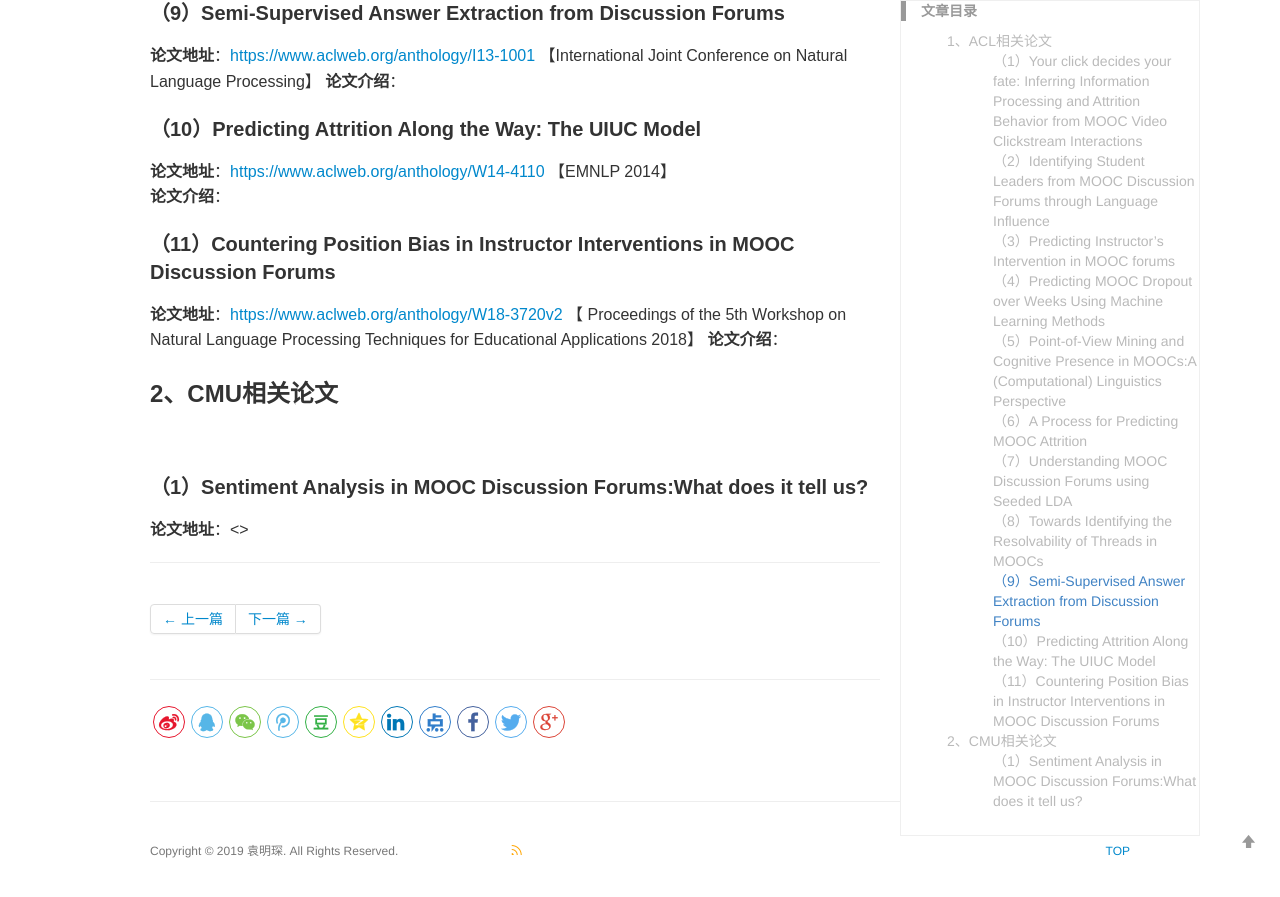
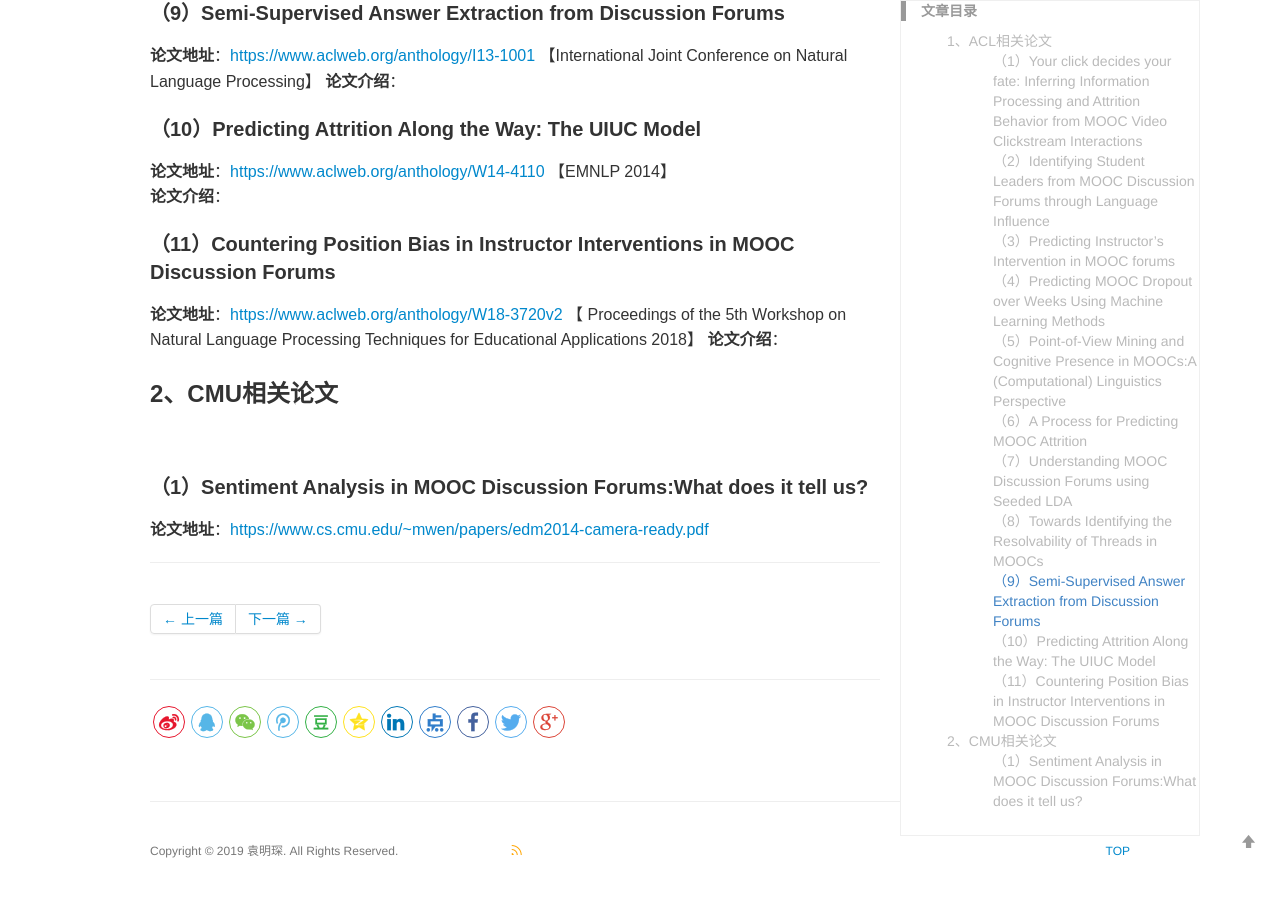
Before and after one commit to yuanmingchen/yuanmingchen.github.io, a Jekyll site: the page built from _posts/2019-04-19-online course nlp paper survey 2.md, in a window 1280 px wide and 900 px high, scrolled down 2652 px. Shown: the top 897 px of the window. Built offline with Jekyll 4.4.1, drawn with Linux system fonts in a browser that asks for light colours; formulas are drawn with MathJax 3; comment, search, counter and statistics services are not loaded; some of the changed lines change nothing that is shown.

Commit message:
Updates _posts/2019-04-19-online course nlp paper survey 2.md
Auto commit by GitBook Editor

```diff
--- a/_posts/2019-04-19-online course nlp paper survey 2.md
+++ b/_posts/2019-04-19-online course nlp paper survey 2.md
@@ -95,4 +95,4 @@
 
 ### 2、CMU相关论文
 #### （1）Sentiment Analysis in MOOC Discussion Forums:What does it tell us?
-**论文地址**：<>
+**论文地址**：<https://www.cs.cmu.edu/~mwen/papers/edm2014-camera-ready.pdf>
```
